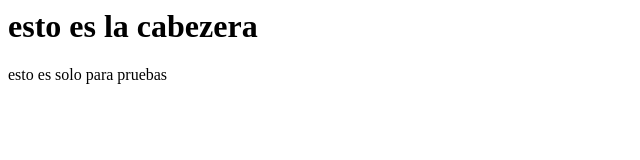
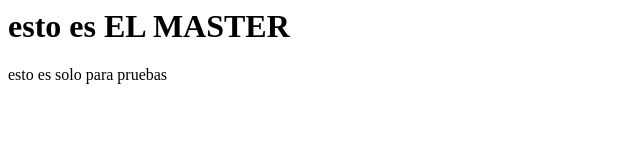
Before and after one commit to bcontre/proyectoDemoCursoPrework, a plain HTML site: page index.html in a window 1280 px wide. Shown: the whole page, without its empty margins (0-640 px from the left). Drawn offline with Linux system fonts and the light colour scheme.

Commit message:
esta es la CABECERA

```diff
--- a/index.html
+++ b/index.html
@@ -5,7 +5,7 @@
 
     <body>
         <h1>
-            esto es la cabezera
+            esto es EL MASTER
         </h1>
         esto es solo para pruebas
     </body>
```
